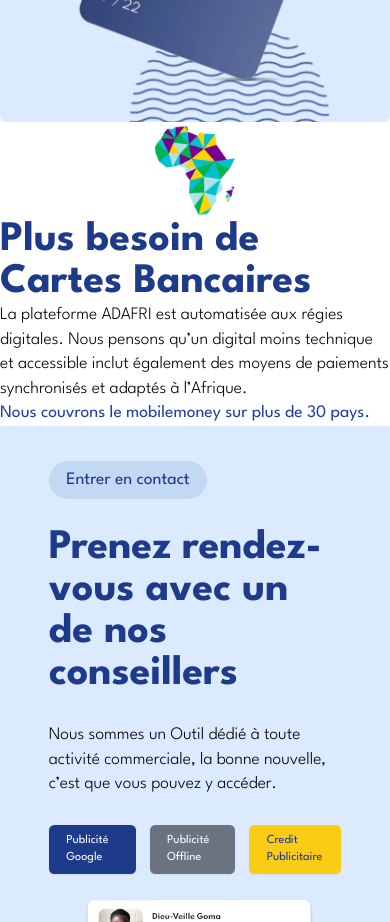
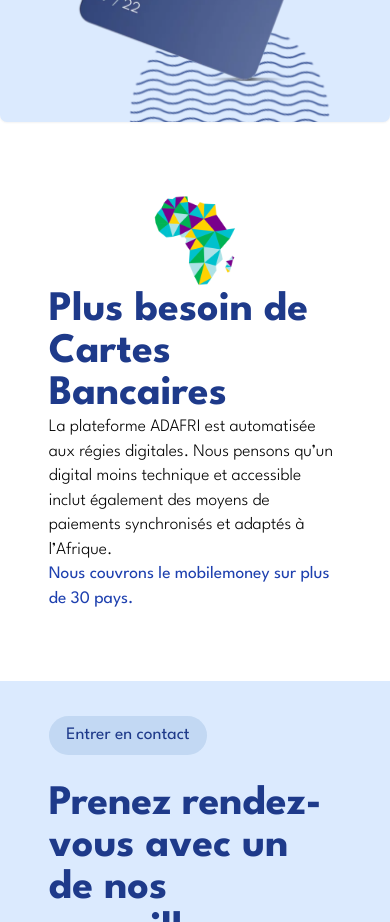
Before and after one commit to Mouhamet99/AdafriOnePage, a website built with Vite: page index.html in a window 390 px wide. Shown: the part 3320-4242 px from the top of the page. Built offline with nearby package versions, Linux system fonts and the light colour scheme.

Commit message:
fix mobile money block

```diff
--- a/index.html
+++ b/index.html
@@ -240,9 +240,9 @@
             <img class="w-full md:w-1/2 object-contain md:object-cover" src="./img/cashback.png" alt="">
         </section>
         <section id="mobilemoney"
-            class="w-full md:w-4/5 lg:w-2/3 mx-auto md:my-20 min-h-fit flex flex-col items-center md:flex-row bg-white overflow-hidden">
+            class="w-full md:w-4/5 lg:w-2/3 mx-auto my-20 min-h-fit flex flex-col items-center sm:flex-row bg-white overflow-hidden">
             <img class="w-1/4" src="./img/Africa.png" alt="">
-            <div>
+            <div class="w-3/4">
                 <h2 class="font-bold text-5xl text-blue-900">
                     Plus besoin de Cartes Bancaires
                 </h2>
```
Also changed, not shown: dist/output.css.
